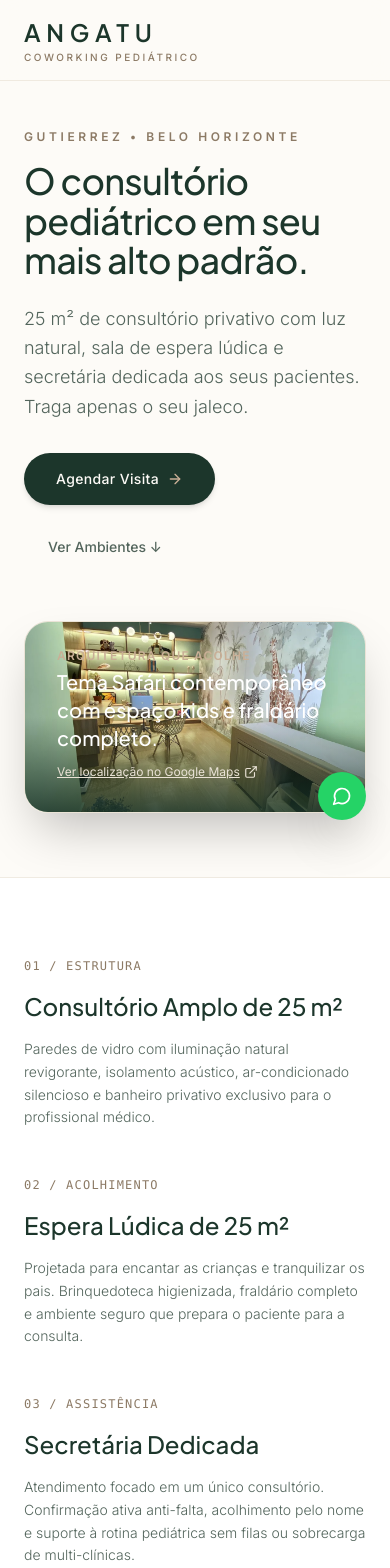
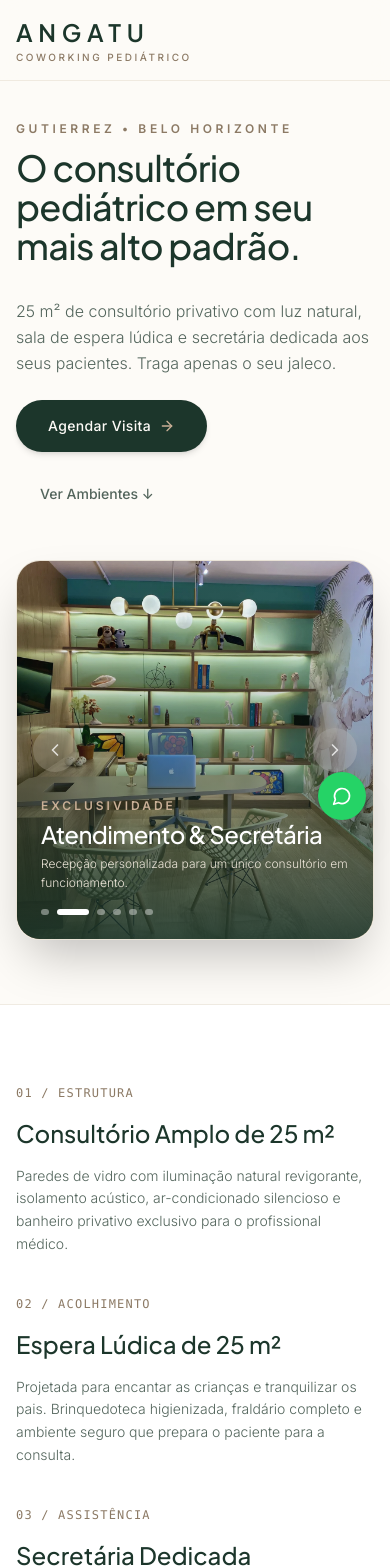
Before and after one commit to guiamorim1436/coworking-angatu, a React (Vite) app: page / in a window 390 px wide. Shown: the top 1568 px of the page. Built offline with nearby package versions, Linux system fonts and the light colour scheme; the HTML template or start-up script is replaced by a standard one.

Commit message:
refactor: layout responsivo full-width, modal de agendamento WhatsApp, navegacao de fotos e correcoes de endereco

```diff
--- a/src/App.jsx
+++ b/src/App.jsx
@@ -1,4 +1,4 @@
-import React, { useState } from 'react';
+import React, { useState, useEffect } from 'react';
 import {
   Baby,
   MapPin,
@@ -13,6 +13,7 @@ import {
 
 export default function App() {
   const [selectedPhotoIndex, setSelectedPhotoIndex] = useState(null);
+  const [heroIndex, setHeroIndex] = useState(0);
   const [isModalOpen, setIsModalOpen] = useState(false);
 
   // Form State
@@ -26,7 +27,6 @@ export default function App() {
   const ADDRESS_TEXT = "R. Herculano de Freitas, 58 - Sl 407 - Gutierrez, Belo Horizonte - MG, 30441-039";
 
   // Gallery spaces with inverted order (Atendimento & Secretária in 2nd, Consultório Principal in 6th)
-  // Text "Área Clínica & Exame" removed
   const spaces = [
     {
       src: "/photos/recepcao_safari_kids.webp",
@@ -66,6 +66,24 @@ export default function App() {
     }
   ];
 
+  // Auto-play carrossel Hero (5 segundos)
+  useEffect(() => {
+    const timer = setInterval(() => {
+      setHeroIndex((prev) => (prev + 1) % spaces.length);
+    }, 5000);
+    return () => clearInterval(timer);
+  }, [spaces.length]);
+
+  const handleHeroPrev = (e) => {
+    e?.stopPropagation();
+    setHeroIndex((prev) => (prev - 1 + spaces.length) % spaces.length);
+  };
+
+  const handleHeroNext = (e) => {
+    e?.stopPropagation();
+    setHeroIndex((prev) => (prev + 1) % spaces.length);
+  };
+
   const handleNextPhoto = (e) => {
     e?.stopPropagation();
     setSelectedPhotoIndex((prev) => (prev + 1) % spaces.length);
@@ -91,9 +109,9 @@ export default function App() {
   return (
     <div className="min-h-screen w-full bg-[#FDFBF7] text-[#1A2621] font-sans antialiased selection:bg-[#284B3D] selection:text-white">
 
-      {/* Header Minimalista */}
+      {/* Header Minimalista - Full Width */}
       <header className="w-full border-b border-[#EAE3D6]/70 bg-[#FDFBF7]/90 backdrop-blur-md sticky top-0 z-40">
-        <div className="w-full max-w-[1440px] mx-auto px-6 sm:px-10 lg:px-16 h-20 md:h-24 flex items-center justify-between">
+        <div className="w-full px-4 sm:px-8 md:px-12 lg:px-16 xl:px-20 h-20 md:h-24 flex items-center justify-between">
           <div className="flex flex-col">
             <span className="font-display text-2xl sm:text-3xl font-semibold tracking-[0.24em] text-[#1C362B] uppercase">
               ANGATU
@@ -105,25 +123,27 @@ export default function App() {
         </div>
       </header>
 
-      {/* Hero Section Responsiva (Usa todo o espaço horizontal) */}
-      <section className="w-full pt-12 pb-16 md:pt-20 md:pb-28">
-        <div className="w-full max-w-[1440px] mx-auto px-6 sm:px-10 lg:px-16">
+      {/* Hero Section Responsiva - Full Width com Carrossel */}
+      <section className="w-full pt-10 pb-16 md:pt-16 md:pb-24">
+        <div className="w-full px-4 sm:px-8 md:px-12 lg:px-16 xl:px-20">
 
-          <div className="max-w-4xl mb-12 md:mb-16">
-            <span className="text-xs uppercase tracking-[0.3em] font-semibold text-[#8C7A65] block mb-4">
+          <div className="w-full flex flex-col lg:flex-row lg:items-end lg:justify-between gap-8 mb-10 md:mb-14">
+            <div className="max-w-4xl">
+              <span className="text-xs uppercase tracking-[0.3em] font-semibold text-[#8C7A65] block mb-3">
                 Gutierrez • Belo Horizonte
               </span>
 
-            <h1 className="text-4xl sm:text-6xl lg:text-[4.5rem] font-display font-medium text-[#1C362B] leading-[1.1] tracking-[-0.02em]">
+              <h1 className="text-4xl sm:text-6xl lg:text-[4.2rem] font-display font-medium text-[#1C362B] leading-[1.08] tracking-[-0.02em]">
                 O consultório pediátrico em seu mais alto padrão.
               </h1>
+            </div>
 
-            <p className="mt-6 text-lg sm:text-xl text-[#53655C] font-light leading-relaxed max-w-2xl">
+            <div className="max-w-xl flex flex-col items-start lg:items-end justify-between">
+              <p className="text-base sm:text-lg text-[#53655C] font-light leading-relaxed lg:text-right">
                 25 m² de consultório privativo com luz natural, sala de espera lúdica e secretária dedicada aos seus pacientes. Traga apenas o seu jaleco.
               </p>
 
-            <div className="mt-8 flex flex-wrap items-center gap-4">
-              {/* Botão Agendar Visita colocado no lugar de Conhecer o Espaço */}
+              <div className="mt-6 flex flex-wrap items-center gap-4">
                 <button
                   onClick={() => setIsModalOpen(true)}
                   className="bg-[#1C362B] hover:bg-[#12231C] text-[#FDFBF7] text-sm font-medium tracking-wide px-8 py-4 rounded-full transition-all shadow-md hover:shadow-lg inline-flex items-center space-x-2"
@@ -140,44 +160,79 @@ export default function App() {
                 </a>
               </div>
             </div>
-
-          {/* Destaque Fotográfico Full-Width Responsivo */}
-          <div className="relative rounded-3xl overflow-hidden shadow-2xl border border-[#EAE3D6] aspect-[16/9] max-h-[640px] w-full">
-            <img
-              src="/photos/recepcao_safari_kids.webp"
-              alt="Espaço Safári Angatu"
-              className="w-full h-full object-cover"
-            />
-            <div className="absolute inset-0 bg-gradient-to-t from-[#1C362B]/85 via-transparent to-transparent" />
-            <div className="absolute bottom-8 left-8 right-8 flex flex-col md:flex-row md:items-end justify-between text-white">
-              <div>
-                <span className="text-xs uppercase tracking-widest text-[#C9AF96] font-semibold block mb-1">
-                  Arquitetura que Acolhe
-                </span>
-                <h2 className="text-xl md:text-2xl font-display font-medium">
-                  Tema Safári contemporâneo com espaço kids e fraldário completo.
-                </h2>
           </div>
 
-              <a
-                href={GOOGLE_MAPS_URL}
-                target="_blank"
-                rel="noopener noreferrer"
-                className="inline-flex items-center text-xs text-[#EAE3D6] hover:text-white underline mt-3 md:mt-0 transition-colors"
+          {/* Carrossel Hero com Todo o Espaço Horizontal e Legenda Elegante */}
+          <div className="relative rounded-3xl overflow-hidden shadow-2xl border border-[#EAE3D6] aspect-[16/9] md:aspect-[21/9] min-h-[380px] max-h-[680px] w-full group">
+            {spaces.map((item, idx) => (
+              <div
+                key={idx}
+                className={`absolute inset-0 transition-opacity duration-700 ease-in-out ${
+                  idx === heroIndex ? 'opacity-100 z-10' : 'opacity-0 z-0 pointer-events-none'
+                }`}
               >
-                <span>Ver localização no Google Maps</span>
-                <ExternalLink className="w-3.5 h-3.5 ml-1" />
-              </a>
+                <img
+                  src={item.src}
+                  alt={item.title}
+                  className="w-full h-full object-cover transform duration-1000 group-hover:scale-[1.02]"
+                />
+                <div className="absolute inset-0 bg-gradient-to-t from-[#1C362B]/90 via-[#1C362B]/30 to-transparent" />
+              </div>
+            ))}
+
+            {/* Setas de Navegação do Carrossel Hero */}
+            <button
+              onClick={handleHeroPrev}
+              className="absolute left-4 md:left-6 top-1/2 -translate-y-1/2 z-20 bg-white/20 hover:bg-white text-white hover:text-[#1C362B] p-3 rounded-full backdrop-blur-md transition-all opacity-80 hover:opacity-100 shadow-lg"
+              title="Ambiente Anterior"
+            >
+              <ChevronLeft className="w-5 h-5" />
+            </button>
+            <button
+              onClick={handleHeroNext}
+              className="absolute right-4 md:right-6 top-1/2 -translate-y-1/2 z-20 bg-white/20 hover:bg-white text-white hover:text-[#1C362B] p-3 rounded-full backdrop-blur-md transition-all opacity-80 hover:opacity-100 shadow-lg"
+              title="Próximo Ambiente"
+            >
+              <ChevronRight className="w-5 h-5" />
+            </button>
+
+            {/* Apenas Legenda Bonita & Indicador de Slides (Sem link do Google Maps) */}
+            <div className="absolute bottom-6 md:bottom-8 left-6 md:left-10 right-6 md:right-10 z-20 flex flex-col md:flex-row md:items-end justify-between text-white gap-4">
+              <div className="max-w-2xl">
+                <span className="text-xs uppercase tracking-[0.25em] text-[#C9AF96] font-semibold block mb-1">
+                  {spaces[heroIndex].tag}
+                </span>
+                <h2 className="text-2xl md:text-3xl font-display font-medium text-white tracking-tight">
+                  {spaces[heroIndex].title}
+                </h2>
+                <p className="text-xs md:text-sm text-[#EAE3D6] font-light mt-1 max-w-xl leading-relaxed">
+                  {spaces[heroIndex].desc}
+                </p>
+              </div>
+
+              {/* Indicadores Minimalistas de Slide */}
+              <div className="flex items-center space-x-2">
+                {spaces.map((_, idx) => (
+                  <button
+                    key={idx}
+                    onClick={() => setHeroIndex(idx)}
+                    className={`h-1.5 rounded-full transition-all duration-300 ${
+                      idx === heroIndex ? 'w-8 bg-white' : 'w-2 bg-white/40 hover:bg-white/70'
+                    }`}
+                    title={`Ir para foto ${idx + 1}`}
+                  />
+                ))}
+              </div>
             </div>
           </div>
 
         </div>
       </section>
 
-      {/* Os 3 Pilares com Grid Fluido */}
+      {/* Os 3 Pilares com Grid Fluido Full-Width */}
       <section className="w-full py-20 md:py-28 border-t border-[#EAE3D6]/70 bg-white">
-        <div className="w-full max-w-[1440px] mx-auto px-6 sm:px-10 lg:px-16">
-          <div className="grid grid-cols-1 md:grid-cols-3 gap-12 lg:gap-16">
+        <div className="w-full px-4 sm:px-8 md:px-12 lg:px-16 xl:px-20">
+          <div className="grid grid-cols-1 md:grid-cols-3 gap-10 lg:gap-16">
 
             <div className="space-y-4">
               <span className="text-xs font-mono font-medium text-[#8C7A65] tracking-widest block">
@@ -219,9 +274,9 @@ export default function App() {
         </div>
       </section>
 
-      {/* Galeria de Fotos Arquitetônica com Setas Interativas */}
+      {/* Galeria de Fotos Arquitetônica Full-Width */}
       <section id="ambientes" className="w-full py-24 bg-[#FDFBF7]">
-        <div className="w-full max-w-[1440px] mx-auto px-6 sm:px-10 lg:px-16">
+        <div className="w-full px-4 sm:px-8 md:px-12 lg:px-16 xl:px-20">
           <div className="flex flex-col md:flex-row md:items-end justify-between mb-16">
             <div>
               <span className="text-xs uppercase tracking-[0.25em] font-semibold text-[#8C7A65] block mb-2">
@@ -336,78 +391,87 @@ export default function App() {
         </div>
       )}
 
-      {/* Condições & Exclusividade */}
+      {/* Condições & Exclusividade - Full Width Grid */}
       <section className="w-full py-20 md:py-28 bg-[#F5F0E6] border-t border-[#EAE3D6]">
-        <div className="w-full max-w-[1440px] mx-auto px-6 sm:px-10 lg:px-16 text-center">
+        <div className="w-full px-4 sm:px-8 md:px-12 lg:px-16 xl:px-20">
+          <div className="grid grid-cols-1 lg:grid-cols-12 gap-12 items-center">
+
+            <div className="lg:col-span-5 text-left">
               <span className="text-xs uppercase tracking-[0.25em] font-semibold text-[#8C7A65] block mb-3">
                 Condições Comerciais
               </span>
-
-          <h2 className="text-3xl md:text-5xl font-display font-medium text-[#1C362B] tracking-tight">
+              <h2 className="text-3xl md:text-5xl font-display font-medium text-[#1C362B] tracking-tight leading-[1.15]">
                 Transparência e previsibilidade para a sua clínica.
               </h2>
+              <p className="mt-5 text-base text-[#53655C] font-light leading-relaxed">
+                Sem condomínio, sem IPTU e sem dor de cabeça de gestão. Você investe apenas nos turnos semanais que utiliza, com secretária e estrutura completa inclusas.
+              </p>
+              <div className="mt-6 inline-flex items-center px-4 py-2.5 rounded-full bg-[#1C362B]/5 border border-[#1C362B]/10 text-xs text-[#1C362B] font-medium">
+                Turnos limitados para preservar a tranquilidade.
+              </div>
+            </div>
 
-          <p className="mt-4 text-base text-[#53655C] font-light max-w-xl mx-auto">
-            Sem condomínio, sem IPTU e sem dor de cabeça de gestão. Você investe apenas nos turnos semanais que utiliza.
-          </p>
-
-          {/* Card de Valores Sofisticado */}
-          <div className="mt-12 bg-white rounded-3xl p-8 md:p-12 border border-[#EAE3D6] shadow-xl text-left max-w-2xl mx-auto">
-            <div className="flex flex-col sm:flex-row sm:items-baseline justify-between pb-6 border-b border-[#EAE3D6]">
+            <div className="lg:col-span-7">
+              <div className="bg-white rounded-3xl p-8 md:p-12 border border-[#EAE3D6] shadow-xl text-left w-full">
+                <div className="flex flex-col sm:flex-row sm:items-baseline justify-between pb-6 border-b border-[#EAE3D6] gap-4">
                   <div>
                     <span className="text-xs uppercase tracking-widest text-[#A67C52] font-semibold block mb-1">
                       Condição de Boas-Vindas
                     </span>
-                <h3 className="text-3xl font-display font-medium text-[#1C362B]">
+                    <h3 className="text-3xl sm:text-4xl font-display font-medium text-[#1C362B]">
                       R$ 500 <span className="text-sm font-normal text-[#68776F]">/ mês por turno</span>
                     </h3>
                     <p className="text-xs text-[#68776F] mt-1">Válido para os 2 primeiros meses de atendimento.</p>
                   </div>
-              <div className="mt-4 sm:mt-0 sm:text-right">
+                  <div className="sm:text-right">
                     <span className="text-xs uppercase tracking-widest text-[#68776F] block mb-1">
                       A partir do 3º mês
                     </span>
-                <div className="text-2xl font-display font-medium text-[#1C362B]">
+                    <div className="text-2xl sm:text-3xl font-display font-medium text-[#1C362B]">
                       R$ 1.000 <span className="text-xs font-normal text-[#68776F]">/ mês</span>
                     </div>
                   </div>
                 </div>
 
-            <div className="pt-6 space-y-3 text-xs text-[#53655C]">
+                <div className="pt-6 grid grid-cols-1 sm:grid-cols-2 gap-3 text-xs text-[#53655C]">
                   <div className="flex items-center space-x-2">
-                <Check className="w-4 h-4 text-[#A67C52]" />
+                    <Check className="w-4 h-4 text-[#A67C52] shrink-0" />
                     <span>Secretária dedicada inclusa no atendimento</span>
                   </div>
                   <div className="flex items-center space-x-2">
-                <Check className="w-4 h-4 text-[#A67C52]" />
-                <span>Internet Wi-Fi de alta velocidade, luz, água e limpeza diária</span>
+                    <Check className="w-4 h-4 text-[#A67C52] shrink-0" />
+                    <span>Internet Wi-Fi de alta velocidade, água e luz</span>
                   </div>
                   <div className="flex items-center space-x-2">
-                <Check className="w-4 h-4 text-[#A67C52]" />
+                    <Check className="w-4 h-4 text-[#A67C52] shrink-0" />
                     <span>Estacionamento rotativo no edifício para os pacientes</span>
                   </div>
                   <div className="flex items-center space-x-2">
-                <Check className="w-4 h-4 text-[#A67C52]" />
+                    <Check className="w-4 h-4 text-[#A67C52] shrink-0" />
                     <span>Chave PIX: <strong>31 9 9714-1515</strong> (ANGATU)</span>
                   </div>
                 </div>
 
                 <div className="mt-8 pt-6 border-t border-[#EAE3D6] flex flex-col sm:flex-row items-center justify-between gap-4">
-              <span className="text-xs text-[#8C7A65]">Turnos limitados para preservar a tranquilidade.</span>
+                  <span className="text-xs text-[#8C7A65]">Acolhimento humanizado para mães e crianças.</span>
                   <button
                     onClick={() => setIsModalOpen(true)}
-                className="w-full sm:w-auto bg-[#1C362B] hover:bg-[#12231C] text-[#FDFBF7] text-xs font-semibold uppercase tracking-wider px-6 py-3.5 rounded-full transition-all text-center"
+                    className="w-full sm:w-auto bg-[#1C362B] hover:bg-[#12231C] text-[#FDFBF7] text-xs font-semibold uppercase tracking-wider px-8 py-4 rounded-full transition-all text-center shadow-md hover:shadow-lg"
                   >
                     Agendar Visita
                   </button>
                 </div>
               </div>
             </div>
+
+          </div>
+        </div>
       </section>
 
       {/* Convite Pessoal & Endereço com Hyperlink Google Maps */}
       <section className="w-full py-24 bg-[#1C362B] text-[#FDFBF7] text-center">
-        <div className="w-full max-w-4xl mx-auto px-6">
+        <div className="w-full px-4 sm:px-8 md:px-12 lg:px-16 xl:px-20">
+          <div className="max-w-4xl mx-auto">
             <span className="text-xs uppercase tracking-[0.25em] text-[#C9AF96] font-semibold block mb-3">
               Visita Presencial
             </span>
@@ -439,6 +503,7 @@ export default function App() {
                 <ExternalLink className="w-3.5 h-3.5" />
               </a>
               <p className="text-[#8C9B93] mt-2">Coworking Pediátrico Angatu • WhatsApp: (31) 9 9714-1515</p>
+            </div>
           </div>
         </div>
       </section>
```
Lines whose indentation alone changed are shown as unchanged.
